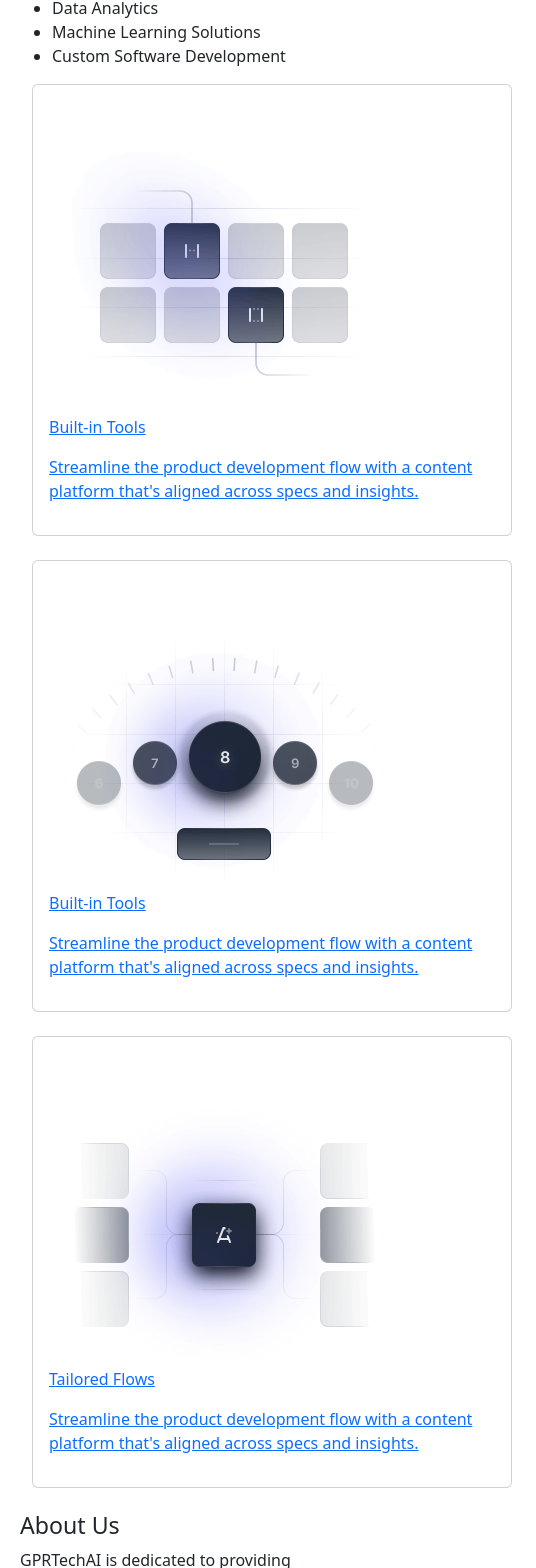
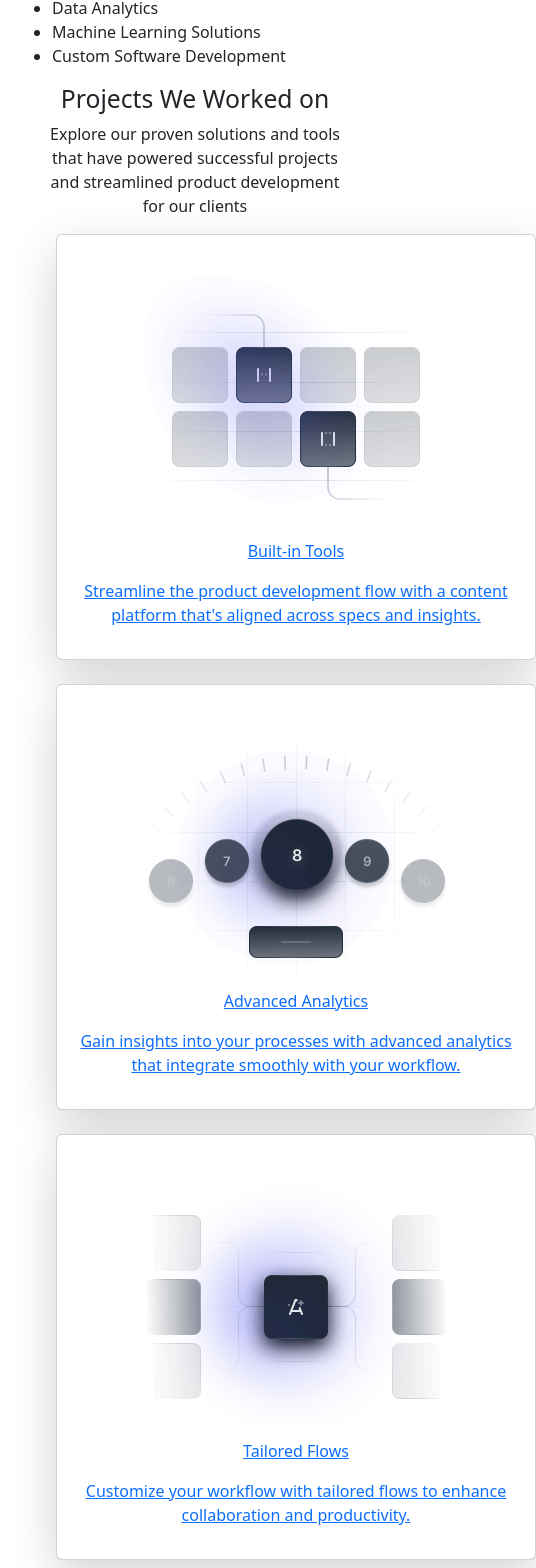
Before and after one commit to GPRSTechAI/GPRSTechAIPortal, a React (Create React App) app in the folder gprstechai/: page / in a window 390 px wide. Shown: the part 273-1841 px from the top of the page, 536 px wide, since content can reach past the window. Built offline with nearby package versions, Linux system fonts and the light colour scheme.

Commit message:
ui styling and modification project section

```diff
--- a/gprstechai/src/Body/projects/project/project.jsx
+++ b/gprstechai/src/Body/projects/project/project.jsx
@@ -10,168 +10,75 @@ import localImage3 from '../../../images/workflow-03.png';
 function template() {
   return (
 
-    <Row className="group mx-auto grid max-w-sm items-start gap-6 lg:max-w-none lg:grid-cols-3">
-      <Col md={4}>
-        <Card className="mb-4" style={{ width: "30rem" }}>
+    <div className="mx-auto max-w-6xl px-4 sm:px-6 pb-12 md:pb-20 text-center">
+      <h2 className="text-4xl font-bold text-indigo-600 mb-8">
+        Projects We Worked on
+      </h2>
+      <p className="text-indigo-400 mb-10">
+      Explore our proven solutions and tools that have powered successful projects and streamlined product development for our clients
+      </p>
+      <Row className="grid max-w-sm gap-6 mx-auto lg:max-w-none lg:grid-cols-3">
+        <Col>
+          <Card className="mb-4 shadow-lg hover:shadow-xl transform hover:-translate-y-1 transition-all duration-300" style={{ width: "30rem" }}>
             <Card.Body>
-            <a
-              className="group/card relative h-full overflow-hidden rounded-2xl bg-gray-800 p-px before:pointer-events-none before:absolute before:-left-40 before:-top-40 before:z-10 before:h-80 before:w-80 before:translate-x-[var(--mouse-x)] before:translate-y-[var(--mouse-y)] before:rounded-full before:bg-indigo-500/80 before:opacity-0 before:blur-3xl before:transition-opacity before:duration-500 after:pointer-events-none after:absolute after:-left-48 after:-top-48 after:z-30 after:h-64 after:w-64 after:translate-x-[var(--mouse-x)] after:translate-y-[var(--mouse-y)] after:rounded-full after:bg-indigo-500 after:opacity-0 after:blur-3xl after:transition-opacity after:duration-500 after:hover:opacity-20 before:group-hover:opacity-100"
-              href="#0"
-            >
-              <div className="relative z-20 h-full overflow-hidden rounded-[inherit] bg-gray-950 after:absolute after:inset-0 after:bg-gradient-to-br after:from-gray-900/50 after:via-gray-800/25 after:to-gray-900/50">
-                {/* Arrow */}
-                <div
-                  className="absolute right-6 top-6 flex h-8 w-8 items-center justify-center rounded-full border border-gray-700/50 bg-gray-800/65 text-gray-200 opacity-0 transition-opacity group-hover/card:opacity-100"
-                  aria-hidden="true"
-                >
-                  <svg
-                    xmlns="http://www.w3.org/2000/svg"
-                    width={9}
-                    height={8}
-                    fill="none"
-                  >
-                    <path
-                      fill="#F4F4F5"
-                      d="m4.92 8-.787-.763 2.733-2.68H0V3.443h6.866L4.133.767 4.92 0 9 4 4.92 8Z"
-                    />
-                  </svg>
-                </div>
-                {/* Image */}
-                <img
-                  className="inline-flex"
-                  src={localImage}
-                  width={350}
-                  height={288}
-                  alt="Workflow 01"
-                />
-                {/* Content */}
+              <a href="#0" className="group/card relative h-full overflow-hidden rounded-2xl bg-gray-800">
+                <img className="inline-flex rounded-t-2xl" src={localImage} width={350} height={288} alt="Workflow 1" />
                 <div className="p-6">
                   <div className="mb-3">
-                    <span className="btn-sm relative rounded-full bg-gray-800/40 px-2.5 py-0.5 text-xs font-normal before:pointer-events-none before:absolute before:inset-0 before:rounded-[inherit] before:border before:border-transparent before:[background:linear-gradient(to_bottom,theme(colors.gray.700/.15),theme(colors.gray.700/.5))_border-box] before:[mask-composite:exclude_!important] before:[mask:linear-gradient(white_0_0)_padding-box,_linear-gradient(white_0_0)] hover:bg-gray-800/60">
-                      <span className="bg-gradient-to-r from-indigo-500 to-indigo-200 bg-clip-text text-transparent">
+                    <span className="bg-gradient-to-r from-indigo-500 to-indigo-200 bg-clip-text text-transparent text-lg font-semibold">
                       Built-in Tools
-                      </span>
                     </span>
                   </div>
                   <p className="text-indigo-200/65">
-                    Streamline the product development flow with a content platform
-                    that's aligned across specs and insights.
+                    Streamline the product development flow with a content platform that's aligned across specs and insights.
                   </p>
-                </div>
-              </div>
-            </a>
-          </Card.Body>
-        </Card>
-      </Col>
-      {/* </Col> */}
-      {/* Card 1 */}
-      <Col md={4}>
-        <Card className="mb-4" style={{ width: "30rem" }}>
-          <Card.Body>
-            <a
-              className="group/card relative h-full overflow-hidden rounded-2xl bg-gray-800 p-px before:pointer-events-none before:absolute before:-left-40 before:-top-40 before:z-10 before:h-80 before:w-80 before:translate-x-[var(--mouse-x)] before:translate-y-[var(--mouse-y)] before:rounded-full before:bg-indigo-500/80 before:opacity-0 before:blur-3xl before:transition-opacity before:duration-500 after:pointer-events-none after:absolute after:-left-48 after:-top-48 after:z-30 after:h-64 after:w-64 after:translate-x-[var(--mouse-x)] after:translate-y-[var(--mouse-y)] after:rounded-full after:bg-indigo-500 after:opacity-0 after:blur-3xl after:transition-opacity after:duration-500 after:hover:opacity-20 before:group-hover:opacity-100"
-              href="#0"
-            >
-              <div className="relative z-20 h-full overflow-hidden rounded-[inherit] bg-gray-950 after:absolute after:inset-0 after:bg-gradient-to-br after:from-gray-900/50 after:via-gray-800/25 after:to-gray-900/50">
-                {/* Arrow */}
-                <div
-                  className="absolute right-6 top-6 flex h-8 w-8 items-center justify-center rounded-full border border-gray-700/50 bg-gray-800/65 text-gray-200 opacity-0 transition-opacity group-hover/card:opacity-100"
-                  aria-hidden="true"
-                >
-                  <svg
-                    xmlns="http://www.w3.org/2000/svg"
-                    width={9}
-                    height={8}
-                    fill="none"
-                  >
-                    <path
-                      fill="#F4F4F5"
-                      d="m4.92 8-.787-.763 2.733-2.68H0V3.443h6.866L4.133.767 4.92 0 9 4 4.92 8Z"
-                    />
-                  </svg>
-                </div>
-                {/* Image */}
-                <img
-                  className="inline-flex"
-                  src={localImage2}
-                  width={350}
-                  height={288}
-                  alt="Workflow 01"
-                />
-                {/* Content */}
-                <div className="p-6">
-                  <div className="mb-3">
-                    <span className="btn-sm relative rounded-full bg-gray-800/40 px-2.5 py-0.5 text-xs font-normal before:pointer-events-none before:absolute before:inset-0 before:rounded-[inherit] before:border before:border-transparent before:[background:linear-gradient(to_bottom,theme(colors.gray.700/.15),theme(colors.gray.700/.5))_border-box] before:[mask-composite:exclude_!important] before:[mask:linear-gradient(white_0_0)_padding-box,_linear-gradient(white_0_0)] hover:bg-gray-800/60">
-                      <span className="bg-gradient-to-r from-indigo-500 to-indigo-200 bg-clip-text text-transparent">
-                        Built-in Tools
-                      </span>
-                    </span>
-                  </div>
-                  <p className="text-indigo-200/65">
-                    Streamline the product development flow with a content platform
-                    that's aligned across specs and insights.
-                  </p>
-                </div>
                 </div>
               </a>
             </Card.Body>
           </Card>
         </Col>
 
-      {/* Card 3 */}
-      <Col md={4}>
-        <Card className="mb-4" style={{ width: "30rem" }}>
+        <Col>
+          <Card className="mb-4 shadow-lg hover:shadow-xl transform hover:-translate-y-1 transition-all duration-300" style={{ width: "30rem" }}>
             <Card.Body>
-            <a
-              className="group/card relative h-full overflow-hidden rounded-2xl bg-gray-800 p-px before:pointer-events-none before:absolute before:-left-40 before:-top-40 before:z-10 before:h-80 before:w-80 before:translate-x-[var(--mouse-x)] before:translate-y-[var(--mouse-y)] before:rounded-full before:bg-indigo-500/80 before:opacity-0 before:blur-3xl before:transition-opacity before:duration-500 after:pointer-events-none after:absolute after:-left-48 after:-top-48 after:z-30 after:h-64 after:w-64 after:translate-x-[var(--mouse-x)] after:translate-y-[var(--mouse-y)] after:rounded-full after:bg-indigo-500 after:opacity-0 after:blur-3xl after:transition-opacity after:duration-500 after:hover:opacity-20 before:group-hover:opacity-100"
-              href="#0"
-            >
-              <div className="relative z-20 h-full overflow-hidden rounded-[inherit] bg-gray-950 after:absolute after:inset-0 after:bg-gradient-to-br after:from-gray-900/50 after:via-gray-800/25 after:to-gray-900/50">
-                {/* Arrow */}
-                <div
-                  className="absolute right-6 top-6 flex h-8 w-8 items-center justify-center rounded-full border border-gray-700/50 bg-gray-800/65 text-gray-200 opacity-0 transition-opacity group-hover/card:opacity-100"
-                  aria-hidden="true"
-                >
-                  <svg
-                    xmlns="http://www.w3.org/2000/svg"
-                    width={9}
-                    height={8}
-                    fill="none"
-                  >
-                    <path
-                      fill="#F4F4F5"
-                      d="m4.92 8-.787-.763 2.733-2.68H0V3.443h6.866L4.133.767 4.92 0 9 4 4.92 8Z"
-                    />
-                  </svg>
-                </div>
-                {/* Image */}
-                <img
-                  className="inline-flex"
-                  src={localImage3}
-                  width={350}
-                  height={288}
-                  alt="Workflow 01"
-                />
-                {/* Content */}
+              <a href="#0" className="group/card relative h-full overflow-hidden rounded-2xl bg-gray-800">
+                <img className="inline-flex rounded-t-2xl" src={localImage2} width={350} height={288} alt="Workflow 2" />
                 <div className="p-6">
                   <div className="mb-3">
-                    <span className="btn-sm relative rounded-full bg-gray-800/40 px-2.5 py-0.5 text-xs font-normal before:pointer-events-none before:absolute before:inset-0 before:rounded-[inherit] before:border before:border-transparent before:[background:linear-gradient(to_bottom,theme(colors.gray.700/.15),theme(colors.gray.700/.5))_border-box] before:[mask-composite:exclude_!important] before:[mask:linear-gradient(white_0_0)_padding-box,_linear-gradient(white_0_0)] hover:bg-gray-800/60">
-                      <span className="bg-gradient-to-r from-indigo-500 to-indigo-200 bg-clip-text text-transparent">
-                        Tailored Flows
-                      </span>
+                    <span className="bg-gradient-to-r from-indigo-500 to-indigo-200 bg-clip-text text-transparent text-lg font-semibold">
+                      Advanced Analytics
                     </span>
                   </div>
                   <p className="text-indigo-200/65">
-                    Streamline the product development flow with a content platform
-                    that's aligned across specs and insights.
+                    Gain insights into your processes with advanced analytics that integrate smoothly with your workflow.
                   </p>
                 </div>
+              </a>
+            </Card.Body>
+          </Card>
+        </Col>
+
+        <Col>
+          <Card className="mb-4 shadow-lg hover:shadow-xl transform hover:-translate-y-1 transition-all duration-300" style={{ width: "30rem" }}>
+            <Card.Body>
+              <a href="#0" className="group/card relative h-full overflow-hidden rounded-2xl bg-gray-800">
+                <img className="inline-flex rounded-t-2xl" src={localImage3} width={350} height={288} alt="Workflow 3" />
+                <div className="p-6">
+                  <div className="mb-3">
+                    <span className="bg-gradient-to-r from-indigo-500 to-indigo-200 bg-clip-text text-transparent text-lg font-semibold">
+                      Tailored Flows
+                    </span>
+                  </div>
+                  <p className="text-indigo-200/65">
+                    Customize your workflow with tailored flows to enhance collaboration and productivity.
+                  </p>
                 </div>
               </a>
             </Card.Body>
           </Card>
         </Col>
       </Row>
+    </div>
 
   );
 };
```
Lines whose indentation alone changed are shown as unchanged.
